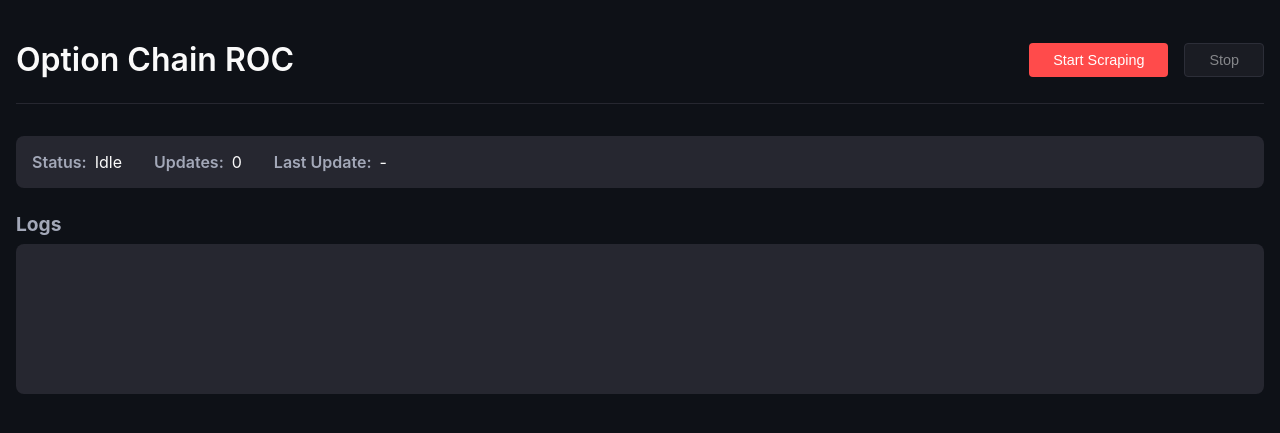
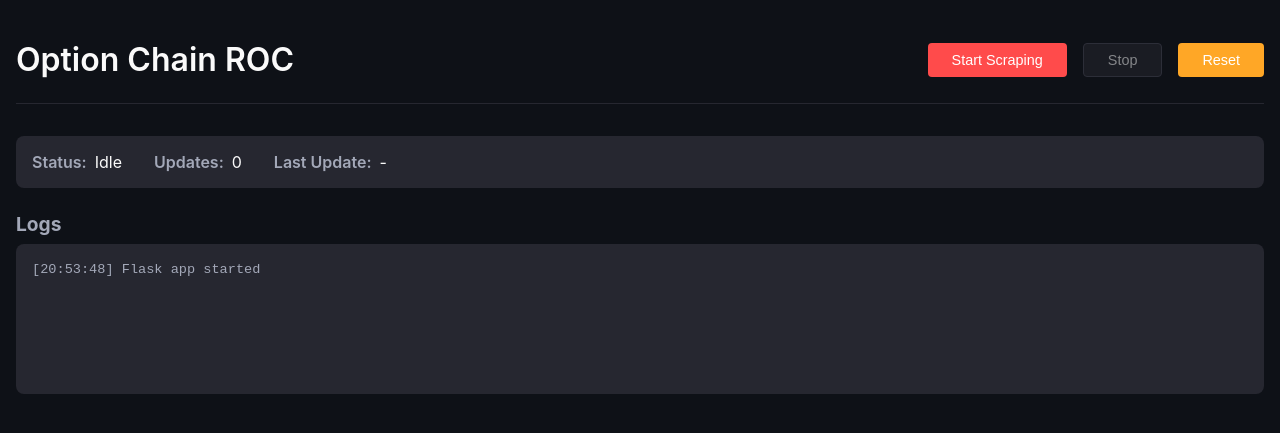
Before and after one commit to raunakadvani2410/npc, a Flask app: page / in a window 1280 px wide. Shown: the top 433 px of the page. Run offline with Flask 3, Linux system fonts and the light colour scheme; data that the repository does not hold is empty; parts of the project's set-up code (start-up, migrations or seed data) failed here and were passed over.

Commit message:
update state management

```diff
--- a/app.py
+++ b/app.py
@@ -163,6 +163,9 @@ def cleanup():
             app_state.add_log(f"Error stopping display: {e}")
         display = None
 
+    # Reset should_stop flag for next run
+    app_state.should_stop = False
+
     if app_state.state not in ['ERROR', 'STOPPED']:
         app_state.set_state('STOPPED')
 
@@ -174,8 +177,12 @@ def home():
 
 @app.route('/api/start', methods=['POST'])
 def start_scraping():
-    if app_state.state != 'IDLE':
+    if app_state.state not in ['IDLE', 'ERROR', 'STOPPED']:
         return jsonify({'error': f'Cannot start: current state is {app_state.state}'}), 400
+
+    # Reset state if coming from ERROR or STOPPED
+    if app_state.state in ['ERROR', 'STOPPED']:
+        app_state.reset()
 
     app_state.add_log("Start button clicked")
 
@@ -201,6 +208,28 @@ def stop_scraping():
     app_state.reset()
 
     return jsonify({'status': 'stopped'})
+
+
+@app.route('/api/reset', methods=['POST'])
+def reset_state():
+    """Force reset the app state - useful if app is stuck"""
+    app_state.add_log("Force reset requested")
+
+    # Try to stop any running thread
+    if app_state.scraping_thread and app_state.scraping_thread.is_alive():
+        app_state.should_stop = True
+        app_state.scraping_thread.join(timeout=3)
+
+    # Force cleanup
+    try:
+        cleanup()
+    except:
+        pass
+
+    # Reset state
+    app_state.reset()
+
+    return jsonify({'status': 'reset_complete'})
 
 
 @app.route('/api/submit_otp', methods=['POST'])
@@ -248,4 +277,8 @@ def get_reference():
 
 
 if __name__ == '__main__':
+    # Reset app state on startup
+    app_state.reset()
+    app_state.add_log("Flask app started")
+
     app.run(debug=True, host='0.0.0.0', port=5000, threaded=True)
--- a/static/css/style.css
+++ b/static/css/style.css
@@ -65,6 +65,15 @@ body {
 
 .btn-danger:hover:not(:disabled) {
     background-color: #ff4b4b;
+}
+
+.btn-warning {
+    background-color: #ffa726;
+    color: white;
+}
+
+.btn-warning:hover:not(:disabled) {
+    background-color: #fb8c00;
 }
 
 .btn:disabled {
--- a/static/js/main.js
+++ b/static/js/main.js
@@ -7,6 +7,7 @@ let referenceData = [];
 // DOM Elements
 const startBtn = document.getElementById('start-btn');
 const stopBtn = document.getElementById('stop-btn');
+const resetBtn = document.getElementById('reset-btn');
 const otpContainer = document.getElementById('otp-container');
 const otpInput = document.getElementById('otp-input');
 const submitOtpBtn = document.getElementById('submit-otp-btn');
@@ -23,6 +24,7 @@ const tabsContent = document.getElementById('tabs-content');
 // Event Listeners
 startBtn.addEventListener('click', handleStart);
 stopBtn.addEventListener('click', handleStop);
+resetBtn.addEventListener('click', handleReset);
 submitOtpBtn.addEventListener('click', handleSubmitOtp);
 
 // Enter key on OTP input
@@ -79,6 +81,26 @@ async function handleStop() {
     }
 }
 
+async function handleReset() {
+    if (!confirm('Are you sure you want to reset the app? This will stop any running processes.')) {
+        return;
+    }
+
+    try {
+        await apiCall('reset', 'POST');
+        console.log('App reset');
+        // Clear local state
+        rocData = [];
+        referenceData = [];
+        currentTab = null;
+        tabsContainer.style.display = 'none';
+        tabsHeader.innerHTML = '';
+        tabsContent.innerHTML = '';
+    } catch (error) {
+        alert(`Failed to reset: ${error.message}`);
+    }
+}
+
 async function handleSubmitOtp() {
     const otp = otpInput.value.trim();
 
@@ -109,7 +131,7 @@ function updateUIState(status) {
     lastUpdate.textContent = status.last_update || '-';
 
     // Update button states
-    startBtn.disabled = status.state !== 'IDLE';
+    startBtn.disabled = !['IDLE', 'ERROR', 'STOPPED'].includes(status.state);
     stopBtn.disabled = !['LOGGING_IN', 'WAITING_FOR_OTP', 'SCRAPING'].includes(status.state);
 
     // Show/hide OTP input
--- a/templates/dashboard.html
+++ b/templates/dashboard.html
@@ -14,6 +14,7 @@
             <div class="controls">
                 <button id="start-btn" class="btn btn-primary">Start Scraping</button>
                 <button id="stop-btn" class="btn btn-danger" disabled>Stop</button>
+                <button id="reset-btn" class="btn btn-warning">Reset</button>
             </div>
         </div>
 
```
